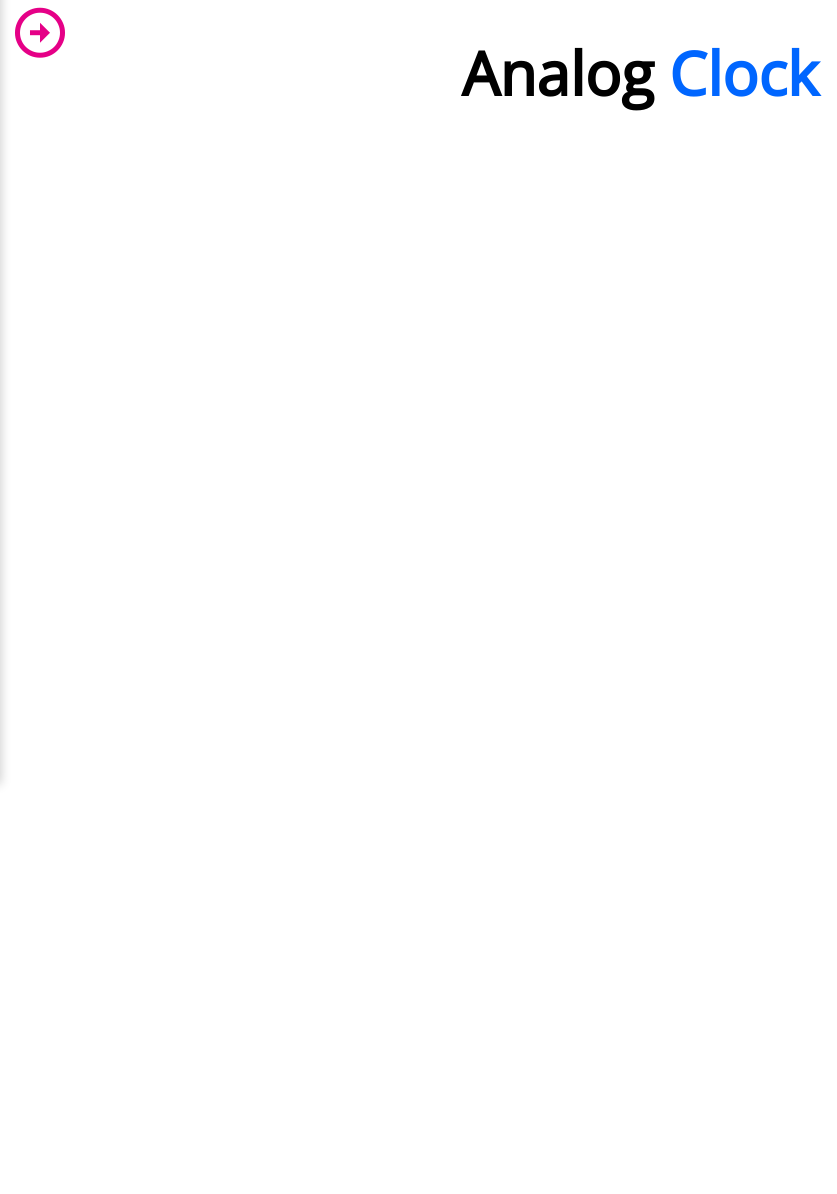
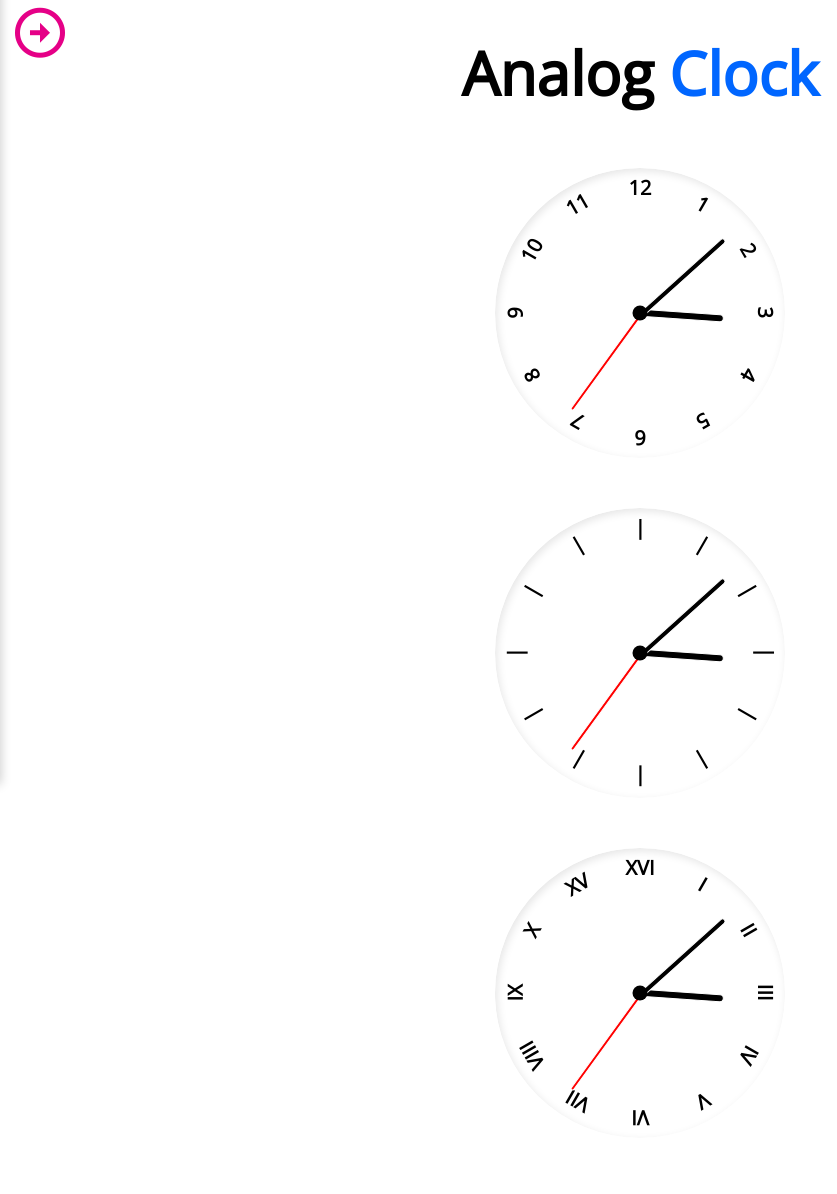
Before and after one commit to heysunny612/portfolio_js, a website with bundled scripts: page pages/analogClock.html in a window 1280 px wide. Shown: the part 17-1211 px from the top of the page, without its empty margins (0-837 px from the left). Before the commit the page ends 800 px from the top, so only its background shows below. Built offline with nearby package versions, Linux system fonts and the light colour scheme.

Commit message:
아날로그 시계 완성

```diff
--- a/pages/analogClock.html
+++ b/pages/analogClock.html
@@ -20,7 +20,7 @@
     <link rel="stylesheet" href="../stylesheet/style.css" />
     <link rel="stylesheet" href="../stylesheet/page.css" />
     <script type="module" src="../script/navigation.js" defer></script>
-    <script src="../script/datePicker.js" defer></script>
+    <script src="../script/app_clock.js" type="module" defer></script>
   </head>
   <body class="light">
     <div class="wrapper">
@@ -50,8 +50,23 @@
         <div class="common-inner">
           <h2>Analog <em>Clock</em></h2>
           <div class="analog-clock">
-            <!-- 자바스크립트를 사용해 동적으로 생성한다. -->
-            <!--
+            <div class="hand hour"></div>
+            <div class="hand minute"></div>
+            <div class="hand second"></div>
+            <div class="time time1">1</div>
+            <div class="time time2">2</div>
+            <div class="time time3">3</div>
+            <div class="time time4">4</div>
+            <div class="time time5">5</div>
+            <div class="time time6">6</div>
+            <div class="time time7">7</div>
+            <div class="time time8">8</div>
+            <div class="time time9">9</div>
+            <div class="time time10">10</div>
+            <div class="time time11">11</div>
+            <div class="time time12">12</div>
+          </div>
+          <div class="analog-clock">
             <div class="hand hour"></div>
             <div class="hand minute"></div>
             <div class="hand second"></div>
@@ -67,7 +82,23 @@
             <div class="time time10">|</div>
             <div class="time time11">|</div>
             <div class="time time12">|</div>
-            -->
+          </div>
+          <div class="analog-clock">
+            <div class="hand hour"></div>
+            <div class="hand minute"></div>
+            <div class="hand second"></div>
+            <div class="time time1">I</div>
+            <div class="time time2">II</div>
+            <div class="time time3">III</div>
+            <div class="time time4">IV</div>
+            <div class="time time5">V</div>
+            <div class="time time6">VI</div>
+            <div class="time time7">VII</div>
+            <div class="time time8">VIII</div>
+            <div class="time time9">IX</div>
+            <div class="time time10">X</div>
+            <div class="time time11">XV</div>
+            <div class="time time12">XVI</div>
           </div>
         </div>
       </div>
--- a/script/analogClock.js
+++ b/script/analogClock.js
@@ -1,5 +1,27 @@
-const AnalogClock = $container => {
-  // do something!
+export const AnalogClock = () => {
+  const date = new Date();
+  let h = date.getHours();
+  let m = date.getMinutes();
+  let s = date.getSeconds();
+
+  if (h > 12) h = h - 12;
+
+  let dh = h * 30 + m / 2;
+  dh = parseInt(dh);
+  let dm = m * 6;
+  let ds = s * 6;
+
+  const secondDOM = document.querySelectorAll('.second');
+  const minuteDOM = document.querySelectorAll('.minute');
+  const hourDOM = document.querySelectorAll('.hour');
+
+  secondDOM.forEach((dom) => {
+    dom.style.transform = `rotate(${ds}deg)`;
+  });
+  minuteDOM.forEach((dom) => {
+    dom.style.transform = `rotate(${dm}deg)`;
+  });
+  hourDOM.forEach((dom) => {
+    dom.style.transform = `rotate(${dh}deg)`;
+  });
 };
-
-export default AnalogClock;
--- a/script/app_clock.js
+++ b/script/app_clock.js
@@ -1,3 +1,9 @@
-import AnalogClock from './AnalogClock.js';
+import { AnalogClock } from './AnalogClock.js';
 
-document.querySelectorAll('.analog-clock').forEach(AnalogClock);
+const analogClockDOM = document.querySelectorAll('.analog-clock');
+
+analogClockDOM.forEach(AnalogClock);
+
+setInterval(function () {
+  AnalogClock();
+}, 1000);
--- a/stylesheet/page.scss
+++ b/stylesheet/page.scss
@@ -5,3 +5,4 @@
 @import './scss/page/todoList';
 @import './scss/page/dataPicker';
 @import './scss/page/newsViewer';
+@import './scss/page/analogClock';
```
Also changed, not shown: stylesheet/page.css.
